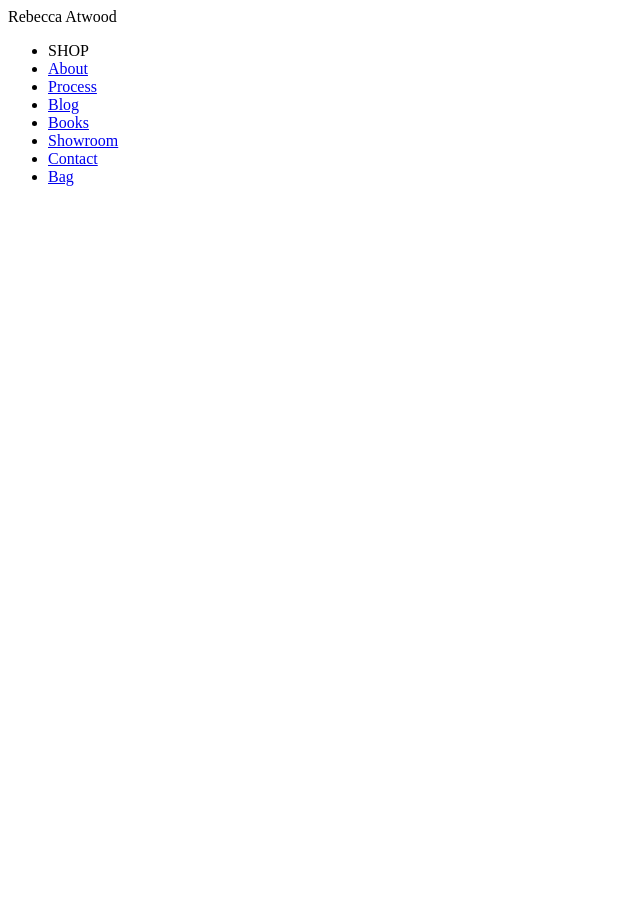
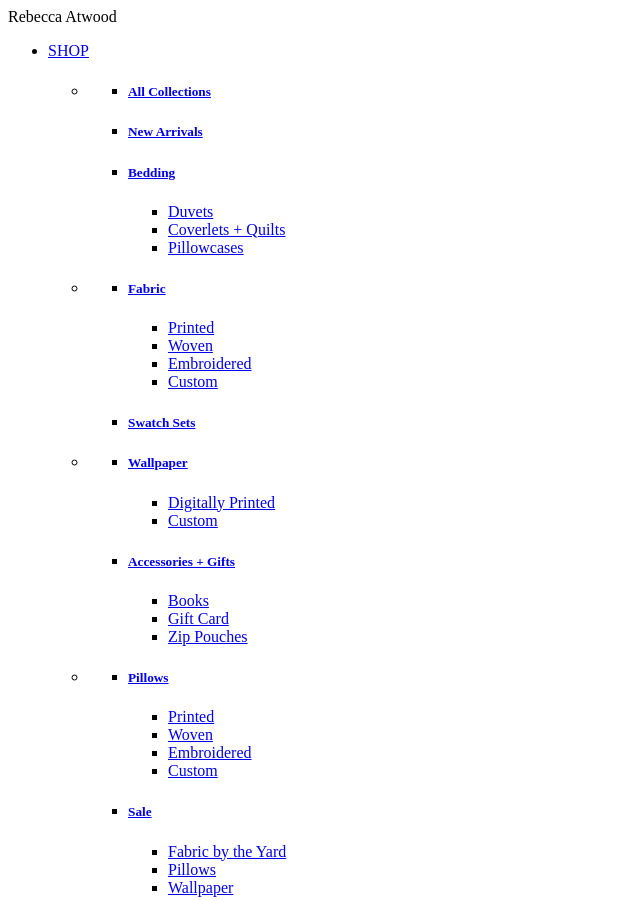
Before and after one commit to shelbymollineaux/HTML_practice, a plain HTML site: page index.html in a window 1280 px wide. Shown: the top 900 px of the page, without its empty margins (0-640 px from the left). Before the commit the page ends 800 px from the top, so only its background shows below. Drawn offline with Linux system fonts and the light colour scheme.

Commit message:
adding changes

```diff
--- a/index.html
+++ b/index.html
@@ -8,7 +8,148 @@
     <div>
       <span> Rebecca Atwood </span>
       <ul>
-        <li> SHOP </li>
+        <li>
+          <a href="#"> SHOP </a>
+          <div class="main-menu-dropdown">
+            <ul class="main-menu-dropdown--list">
+
+                <li aria-haspopup="true">
+                    <ul class="collection-nav--child">
+
+                        <li class="collection-nav--child-link">
+                            <h5><a href="/collections/all">All Collections</a></h5>
+
+                        </li>
+
+                        <li class="collection-nav--child-link">
+                            <h5><a href="/collections/new-arrivals">New Arrivals</a></h5>
+
+                        </li>
+
+                        <li class="collection-nav--child-link">
+                            <h5><a href="/collections/bedding">Bedding</a></h5>
+
+                            <ul class="collection-nav--grandchild">
+
+                                <li class="collection-nav--grandchild-link"><a href="/collections/duvets">Duvets</a></li>
+
+                                <li class="collection-nav--grandchild-link"><a href="/collections/quilts">Coverlets + Quilts</a></li>
+
+                                <li class="collection-nav--grandchild-link"><a href="/collections/pillowcases">Pillowcases</a></li>
+
+                            </ul>
+
+                        </li>
+
+                    </ul>
+                </li>
+
+                <li aria-haspopup="true">
+                    <ul class="collection-nav--child">
+
+                        <li class="collection-nav--child-link">
+                            <h5><a href="/collections/fabric-by-the-yard">Fabric</a></h5>
+
+                            <ul class="collection-nav--grandchild">
+
+                                <li class="collection-nav--grandchild-link"><a href="/collections/fabric-by-the-yard/Printed">Printed</a></li>
+
+                                <li class="collection-nav--grandchild-link"><a href="/collections/fabric-by-the-yard/Woven">Woven</a></li>
+
+                                <li class="collection-nav--grandchild-link"><a href="/collections/embroidered-fabrics">Embroidered</a></li>
+
+                                <li class="collection-nav--grandchild-link"><a href="/products/custom-fabric-by-the-yard">Custom</a></li>
+
+                            </ul>
+
+                        </li>
+
+                        <li class="collection-nav--child-link">
+                            <h5><a href="/collections/swatch-sets">Swatch Sets</a></h5>
+
+                        </li>
+
+                    </ul>
+                </li>
+
+                <li aria-haspopup="true">
+                    <ul class="collection-nav--child">
+
+                        <li class="collection-nav--child-link">
+                            <h5><a href="/collections/wallpapers">Wallpaper</a></h5>
+
+                            <ul class="collection-nav--grandchild">
+
+                                <li class="collection-nav--grandchild-link"><a href="/collections/wallpapers">Digitally Printed</a></li>
+
+                                <li class="collection-nav--grandchild-link"><a href="/products/custom-wallpaper">Custom</a></li>
+
+                            </ul>
+
+                        </li>
+
+                        <li class="collection-nav--child-link">
+                            <h5><a href="/collections/accessories-gift">Accessories + Gifts</a></h5>
+
+                            <ul class="collection-nav--grandchild">
+
+                                <li class="collection-nav--grandchild-link"><a href="/collections/books">Books</a></li>
+
+                                <li class="collection-nav--grandchild-link"><a href="/products/gift-card">Gift Card</a></li>
+
+                                <li class="collection-nav--grandchild-link"><a href="/collections/zip-pouches">Zip Pouches</a></li>
+
+                            </ul>
+
+                        </li>
+
+                    </ul>
+                </li>
+
+                <li aria-haspopup="true">
+                    <ul class="collection-nav--child">
+
+                        <li class="collection-nav--child-link">
+                            <h5><a href="/collections/pillows">Pillows</a></h5>
+
+                            <ul class="collection-nav--grandchild">
+
+                                <li class="collection-nav--grandchild-link"><a href="/collections/pillows/Printed">Printed</a></li>
+
+                                <li class="collection-nav--grandchild-link"><a href="/collections/pillows/Woven">Woven</a></li>
+
+                                <li class="collection-nav--grandchild-link"><a href="/collections/embroidered-pillows/Hand-Embroidered">Embroidered</a></li>
+
+                                <li class="collection-nav--grandchild-link"><a href="/products/custom-pillow">Custom</a></li>
+
+                            </ul>
+
+                        </li>
+
+                        <li class="collection-nav--child-link">
+                            <h5><a href="https://rebeccaatwood.com/collections/sale">Sale</a></h5>
+
+                            <ul class="collection-nav--grandchild">
+
+                                <li class="collection-nav--grandchild-link"><a href="/collections/end-of-roll-sale/sale">Fabric by the Yard</a></li>
+
+                                <li class="collection-nav--grandchild-link"><a href="/collections/pillows/sale">Pillows</a></li>
+
+                                <li class="collection-nav--grandchild-link"><a href="/collections/screen-printed-wallpaper/sale">Wallpaper</a></li>
+
+                            </ul>
+
+                        </li>
+
+                    </ul>
+                </li>
+
+            </ul>
+
+
+            </ul>
+          </div>
+        </li>
         <li><a href="https://rebeccaatwood.com/pages/about-us">About</a></li>
         <li><a href="https://rebeccaatwood.com/pages/process">Process</a></li>
         <li><a href="https://rebeccaatwood.com//blogs/from-the-studio">Blog</a></li>
```
